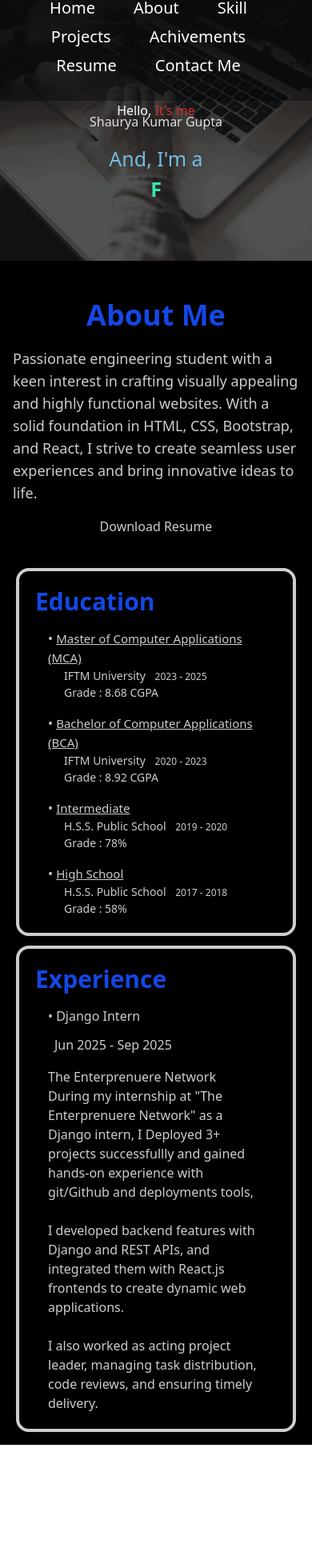
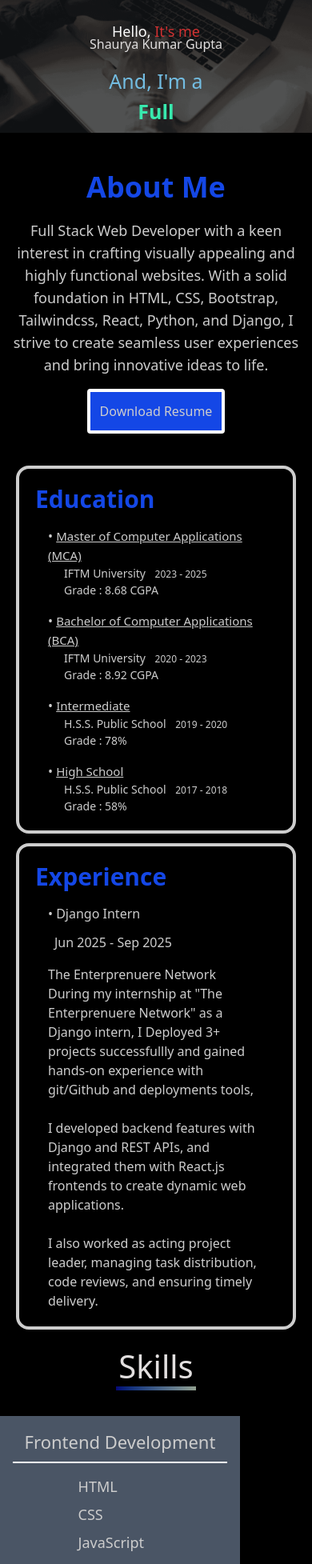
Before and after one commit to iamShauryakg/Portfolio, a React (Vite) app in the folder Portfolio/: page / in a window 390 px wide. Shown: the part 34-1989 px from the top of the page at 80% size. Before the commit the page ends 1840 px from the top, so only its background shows below. Built offline with nearby package versions, Linux system fonts and the light colour scheme.

Commit message:
completed about section adn started skills

```diff
--- a/Portfolio/src/App.css
+++ b/Portfolio/src/App.css
@@ -40,3 +40,22 @@
 .read-the-docs {
   color: #888;
 } */
+
+
+@keyframes appear {
+  from {
+    opacity: 0;
+    transform: translateX(-100px);
+  }
+  to {
+    opacity: 1;
+    transform: translateX(0);
+  }
+}
+
+.eff {
+  animation: appear;
+  animation-timeline: view();
+  animation-range: entry 0% to cover 40%;
+
+}
--- a/Portfolio/src/Components/About_me.jsx
+++ b/Portfolio/src/Components/About_me.jsx
@@ -5,25 +5,27 @@ function About_Me() {
         document.title = "Portfolio"
     })
 
+
   return (
     <section id="about" >
+
         <div className="mt-8 w-full my-auto p-4 md:p-8 lg:p-16">
           <div className="flex flex-col sm:w-[75%] mx-auto  justify-center">
               <div className="text-left  ">
-                    <h2 className="text-4xl text-center font-bold text-blue-700">About Me</h2>
-                      <p className='mt-5 text-lg'>
-                          Passionate engineering student with a keen interest in crafting visually appealing and highly
-                          functional websites. With a solid foundation in HTML, CSS, Bootstrap, and React, I strive to
+                    <h2 className="sm:eff text-4xl text-center font-bold text-blue-700">About Me</h2>
+                      <p className='sm:eff mt-5 text-center text-lg'>
+                          Full Stack Web Developer  with a keen interest in crafting visually appealing and highly
+                          functional websites. With a solid foundation in HTML, CSS, Bootstrap, Tailwindcss, React, Python, and Django, I strive to
                           create seamless user experiences and bring innovative ideas to life.
                       </p>
-                      <div className="text-center text-lg-start mt-4"><button className="downloadResume">Download Resume</button>
+                      <div className="text-center text-lg-start mt-4"><button className="bg-blue-700 rounded border-4 border-white  p-3 cursor-pointer hover:border-blue-700  hover:bg-white hover:text-blue-700 sm:eff transition-all duration-300">Download Resume</button>
                       </div>
 
               </div>
 
               <div className="flex flex-col items-center gap-3 justify-center md:flex-row md:justify-between mt-10" id="EduandExp">
 
-                  <div className="border-4 rounded-2xl p-5 w-[350px] sm:w-[500px]  sm:h-[550px] hover:scale-105 transition-all duration-300 ">
+                  <div className="sm:eff border-4 rounded-2xl p-5 w-[350px] sm:w-[500px]  sm:h-[500px] hover:scale-105 transition-all duration-300 ">
                       <h3 className="text-3xl text-blue-700 font-semibold">Education</h3>
                       <div className="mt-4 px-4">
                           <h6>• <span className='underline text-[15px] md:text-[20px]'>Master of Computer Applications (MCA) </span> </h6>
@@ -71,7 +73,7 @@ function About_Me() {
                       </div>
                   </div>
 
-                  <div className="border-4 rounded-2xl p-5 w-[350px] sm:w-[500px] sm:h-[550px] hover:scale-105 transition-all duration-300 ">
+                  <div className="sm:eff border-4 rounded-2xl p-5 w-[350px] sm:w-[500px] sm:h-[500px] hover:scale-105 transition-all duration-300 ">
                       <h3 className="text-3xl text-blue-700 font-semibold">Experience</h3>
                       <div className="expe mt-4 px-4">
                           <h6><span>•</span> Django Intern</h6>
--- a/Portfolio/src/Components/Header_part.jsx
+++ b/Portfolio/src/Components/Header_part.jsx
@@ -24,8 +24,8 @@ const Header_part = () => {
         <div className="lg:relative  flex flex-wrap justify-center sm:justify-between items-center   lg:top-[25%] sm:w-[80%] sm:ml-[100px]  lg:ml-[150px] h-auto">
           <div className="w-[650px] h-[200px]">
 
-            <div className="text-white md:text-[25px] text-center sm:text-left font-light ">
-              Hello,<span className='text-[rgb(209,49,49)] md:text-[27px]'> It's me</span>
+            <div className="text-white mt-15 sm:mt-0 text-[18px] md:text-[25px] text-center sm:text-left font-light ">
+              Hello,<span className='text-[rgb(209,49,49)]  '> It's me</span>
             </div>
             <div className="md:text-5xl text-[#e0dede] mt-[-10px] text-center md:text-left">Shaurya Kumar Gupta</div>
             <div className="text-[25px] md:text-[40px] text-[#73bde2] text-center md:text-left flex flex-col md:flex-row items-center my-0 md:ml-[22px] mt-4">
--- a/Portfolio/src/Components/Navbar.jsx
+++ b/Portfolio/src/Components/Navbar.jsx
@@ -20,7 +20,7 @@ function Navbar() {
 
   return (
 
-           <nav className=' lg:fixed  px-0 flex bg-[rgba(0,0,0,0.333)] h-40 sm:h-25 w-full z-[99]' >
+           <nav className=' hidden sm:block lg:fixed  px-0 flex bg-[rgba(0,0,0,0.333)] h-40 sm:h-25 w-full z-[99]' >
             <div className="w-[90%] flex justify-between items-center ">
                 <div className="hidden sm:block">
                     <img src={logo_shaurya} alt="logo" className='w-[200px] h-auto' />
--- a/Portfolio/src/Components/Skills.jsx
+++ b/Portfolio/src/Components/Skills.jsx
@@ -2,14 +2,29 @@
 
 function Skills() {
     return (
-        <section id="skills" className="skill flex flex-col">
-               <div className="skill-main-title title w-auto   text-[40px] font-medium text-[rgb(226,223,223)] relative">
-                    <h2 >Skills</h2>
-                    <span className="absolute left-0 bottom-0 h-[5px] w-[100%] bg-gradient-to-r from-[rgb(177,162,162)] to-[rgb(145,159,142)] "></span>
+        <section className=" flex flex-col">
+               <div className=" justify-center items-center w-[100px] m-auto text-[40px] font-medium text-[rgb(226,223,223)] relative">
+                    <h2 className="text-center" >Skills</h2>
+                    <span className="absolute left-0 bottom-0 h-[5px] w-[100%] bg-gradient-to-r from-[rgb(7,7,119)] to-[rgb(145,159,142)] "></span>
                 </div>
 
+                <div className="flex flex-col bg-gray-600 justify-center w-[300px] items-center mt-8 mb-8  p-4">
+                    <div className="  mb-2">
+                        <h2 className="text-center text-[22px]">Frontend Development</h2>
+                    </div>
+                    <span className="w-full bg-white h-0.5"></span>
+                    <div className=''>
+                        <ul className="flex flex-col gap-2 mt-4 max-w-[400px] m-auto text-[18px] ">
+                            <li>HTML</li>
+                            <li>CSS</li>
+                            <li>JavaScript</li>
+                            <li>React</li>
+                            <li>Tailwind CSS</li>
+                        </ul>
+                    </div>
+                </div>
 
-            <div className="flex items-center mt-[24px] w-max-[60%] justify-center ">
+            {/* <div className="flex items-center mt-[24px] w-max-[60%] justify-center ">
             <div className="skill-card-container">
                 <div className="skill-card">
                     <span className="skill-title">Python</span>
@@ -35,8 +50,7 @@ function Skills() {
                     <span className="skill-title">Javascript</span>
 
                     <div className="skill-bar">
-                        {/* Incorrect class used below, fixed in next line */}
-                        {/* <span className="skill-per r-programming"> */}
+
                         <span className="skill-per Javacript">
                             <span className="tip">40% </span>
                         </span>
@@ -136,7 +150,7 @@ function Skills() {
                     </div>
                 </div>
             </div>
-            </div>
+            </div> */}
         </section>
     )
 }
--- a/Portfolio/src/Pages/Home.jsx
+++ b/Portfolio/src/Pages/Home.jsx
@@ -15,9 +15,9 @@ function Home_page() {
         <div>
             <About_me />
         </div>
-        {/* <div>
+        <div>
             <Skills />
-        </div> */}
+        </div>
         </>
     )
 
```
